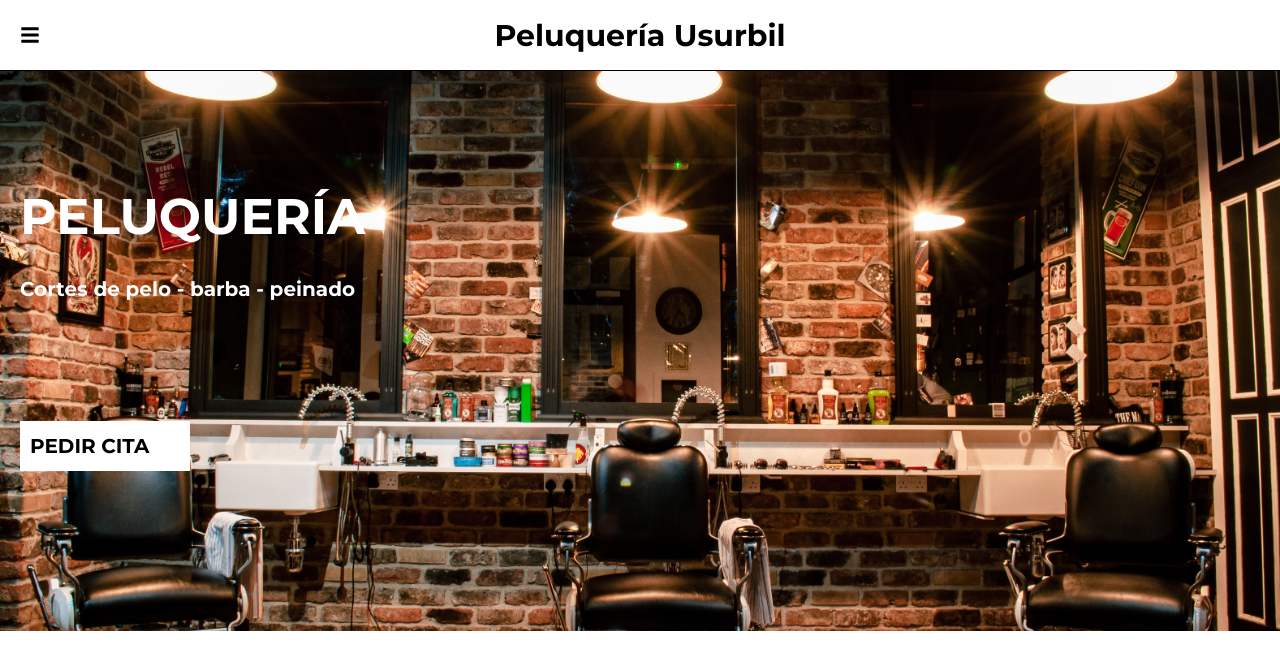
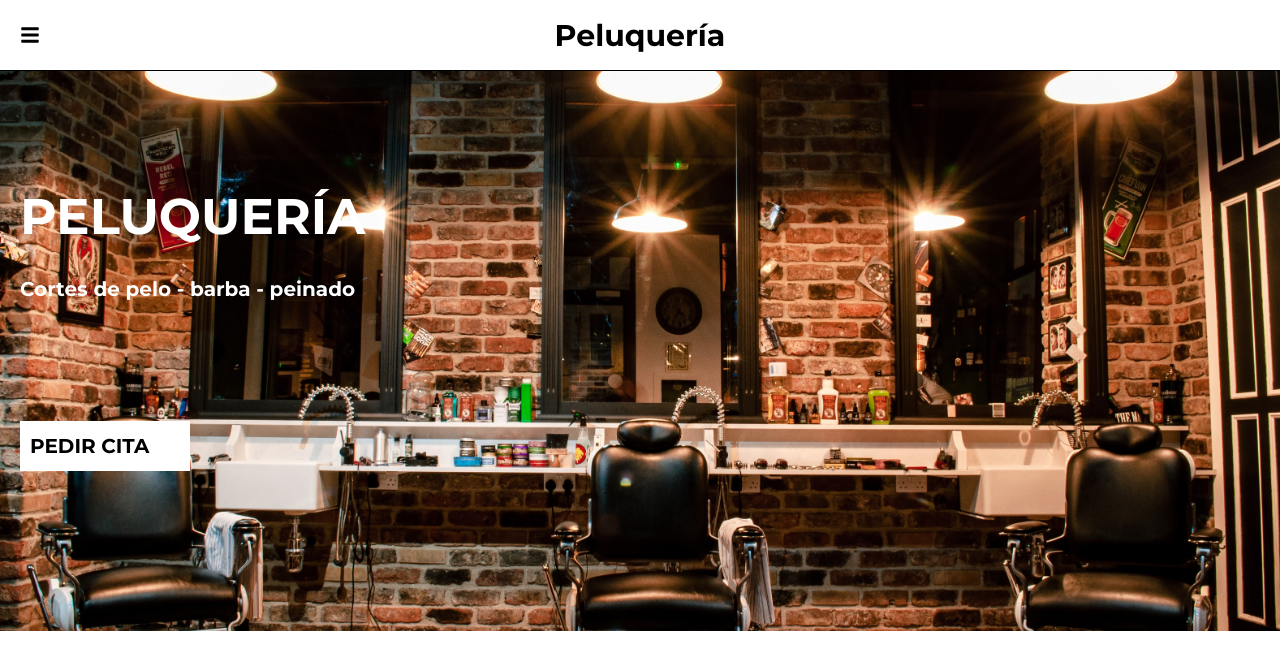
Before and after one commit to andonir/peluqueria-demo, a React (Vite) app: page /peluqueria-demo/client in a window 1280 px wide. Shown: the top 670 px of the page. Built offline with nearby package versions, Linux system fonts and the light colour scheme.

Commit message:
Update Header.jsx

```diff
--- a/src/client/components/Header.jsx
+++ b/src/client/components/Header.jsx
@@ -9,7 +9,7 @@ const Header = () => {
     <>
       <header>
         <FaBars className="bars-icon" onClick={()=>setShowNav(!showNav)}/>
-        <h2>Peluquería Usurbil</h2>
+        <h2>Peluquería</h2>
         <nav className={showNav ? 'show' : ''}>
           <ul>
             <li>
@@ -19,7 +19,7 @@ const Header = () => {
               <Link to={"/client/profile"} className={location.pathname=='/profile'? 'link selected' : 'link'}>Perfil</Link>
             </li>
             <li>
-                <a href="/client/appointment" className={location.pathname=='/appointment'? 'link selected' : 'link'}target="_blank" rel="noopener noreferrer">Pedir cita</a>
+                <a href="./client/appointment" className={location.pathname=='/appointment'? 'link selected' : 'link'}target="_blank" rel="noopener noreferrer">Pedir cita</a>
             </li>
           </ul>
         </nav>
```
